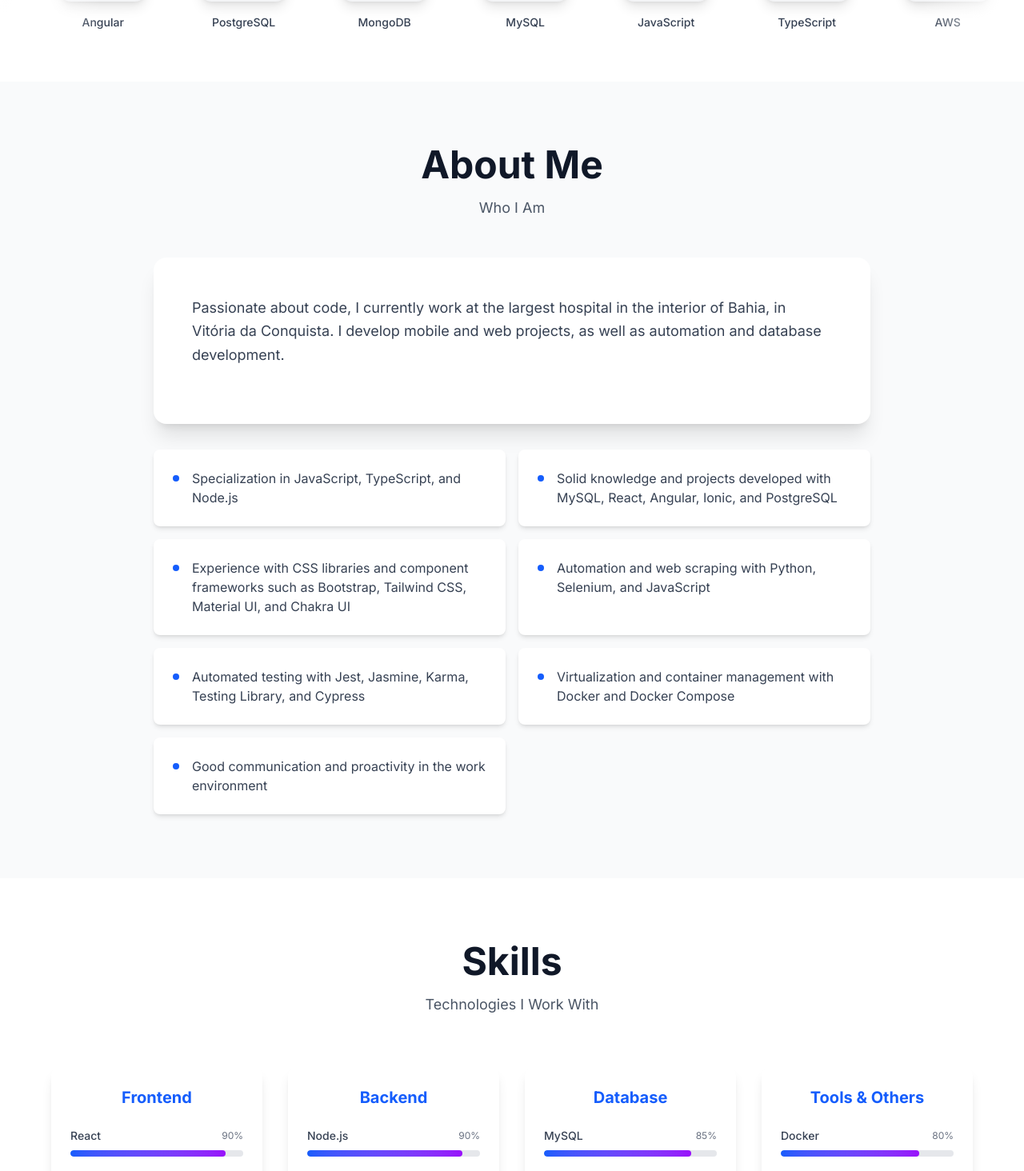
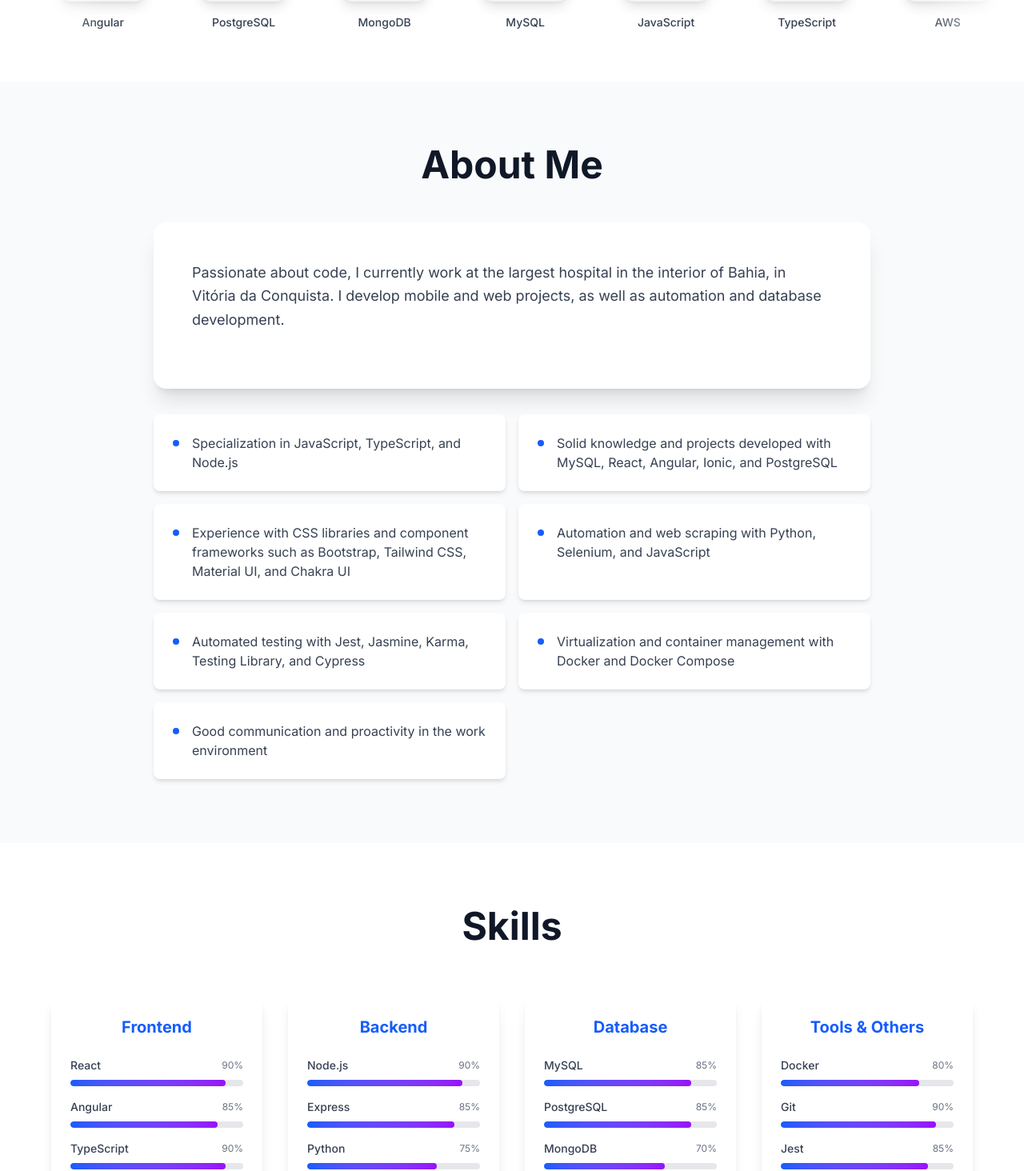
Before and after one commit to coqueirojoao/portfolio-coqueiro, a Next.js app: page /en in a window 1280 px wide. Shown: the part 1238-2702 px from the top of the page at 80% size. Built offline with nearby package versions, Linux system fonts and the light colour scheme.

Commit message:
refactor: remove redundant subtitles from About and Skills sections
- Remove subtitle from About section to avoid redundancy
- Remove subtitle from Skills section to avoid redundancy
- Keep only main section titles for cleaner UI

```diff
--- a/components/sections/about.tsx
+++ b/components/sections/about.tsx
@@ -36,9 +36,6 @@ export function About() {
           <h2 className="text-3xl md:text-4xl lg:text-5xl font-bold mb-4 text-gray-900">
             {t("title")}
           </h2>
-          <p className="text-lg text-gray-600">
-            {t("subtitle")}
-          </p>
         </motion.div>
 
         <div className="max-w-4xl mx-auto">
--- a/components/sections/skills.tsx
+++ b/components/sections/skills.tsx
@@ -34,9 +34,6 @@ export function Skills() {
           <h2 className="text-3xl md:text-4xl lg:text-5xl font-bold mb-4 text-gray-900">
             {t("title")}
           </h2>
-          <p className="text-lg text-gray-600">
-            {t("subtitle")}
-          </p>
         </motion.div>
 
         <div className="grid md:grid-cols-2 lg:grid-cols-4 gap-8 max-w-6xl mx-auto">
```
